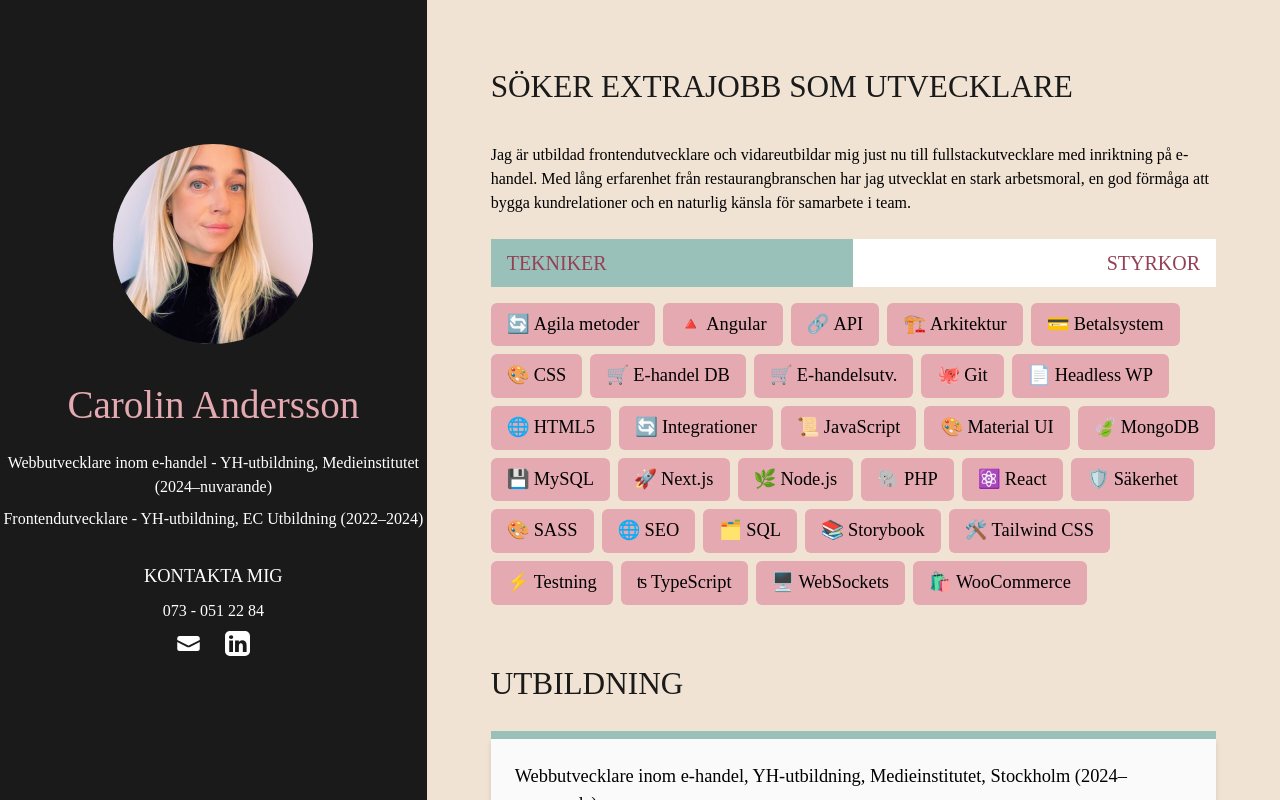
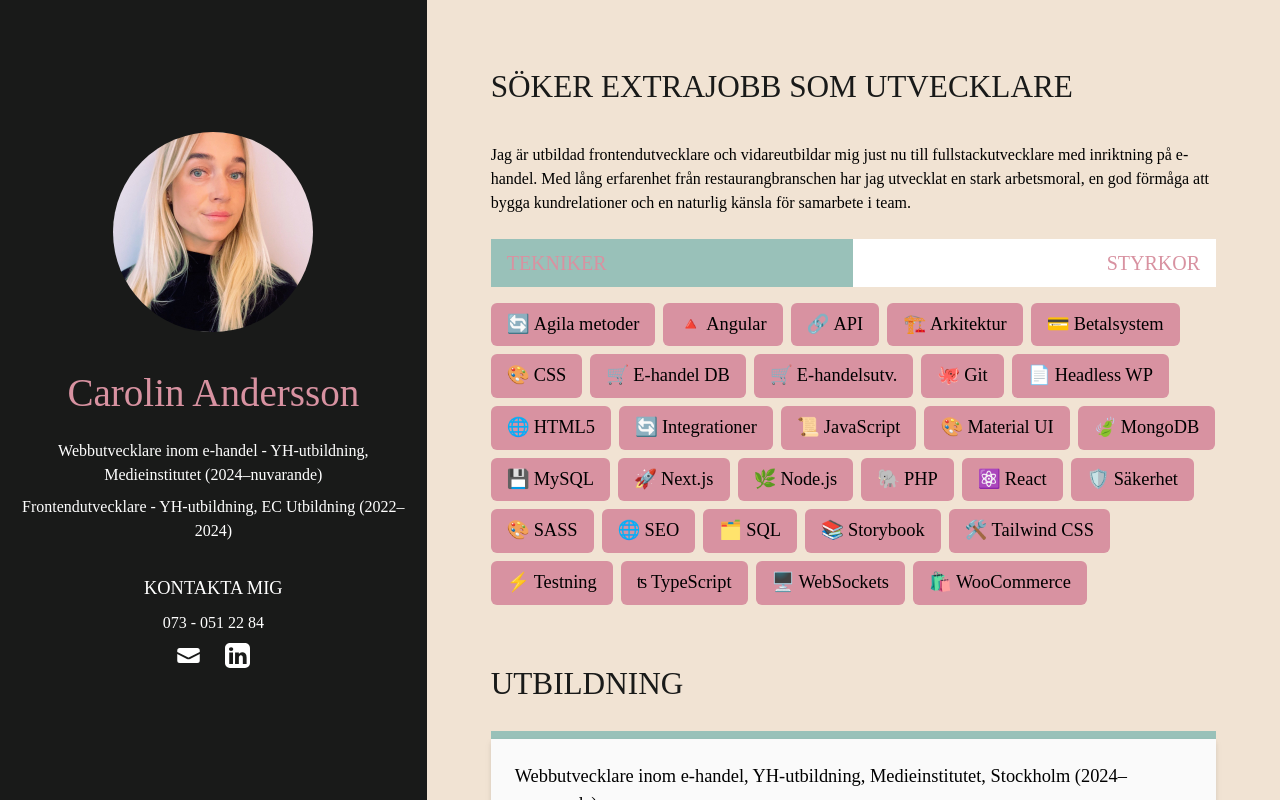
Before and after one commit to carolinmimmie/MyCv, a Next.js app: page / in a window 1280 px wide. Shown: the top 800 px of the page. Built offline with nearby package versions, Linux system fonts and the light colour scheme.

Commit message:
color puce changed

```diff
--- a/app/component/Sidebar.tsx
+++ b/app/component/Sidebar.tsx
@@ -11,7 +11,7 @@ const Sidebar = ({ data }: SidebarProps) => {
   const { name, role, education, contactLinks } = data;
 
   return (
-    <div className="bg-black flex flex-col content-between w-full h-auto sm:h-screen sm:justify-around sm:w-1/3 sm:fixed">
+    <div className="bg-black flex flex-col content-between w-full p-2 h-auto sm:h-screen sm:justify-around sm:w-1/3 sm:fixed">
       <div className="text-white flex flex-col items-center ">
         <Image
           priority
--- a/app/globals.css
+++ b/app/globals.css
@@ -4,7 +4,7 @@
 
 @layer base {
   h1 {
-    @apply text-lightpuce text-4xl p-2;
+    @apply text-puce text-4xl p-2;
   }
   h2 {
     @apply text-3xl;
@@ -47,5 +47,5 @@ main h2 {
 }
 
 .skill {
-  @apply bg-lightpuce text-lg py-2 px-4 w-fit rounded-md flex gap-1;
+  @apply bg-puce text-lg py-2 px-4 w-fit rounded-md flex gap-1;
 }
--- a/data/page-data.tsx
+++ b/data/page-data.tsx
@@ -127,7 +127,7 @@ export const projectData = {
         "En webbshop för posters med modern design och fokus på användarvänlighet.",
       body2: "Använda teknologier: React, TypeScript, SASS, Context API",
       image: "/images/liora-webshop.png",
-      current: false,
+      current: true,
       links: [
         {
           text: "Github",
@@ -145,7 +145,7 @@ export const projectData = {
         "Detta projekt är ett klassiskt sliding puzzle där brickorna måste ordnas i rätt ordning genom att flytta dem till det tomma utrymmet. När spelet är vunnet visas en popup med animation.",
       body2: "Använda teknologier: React, TypeScript, SASS och Framer Motion.",
       image: "/images/slidingpuzzle.png",
-      current: true,
+      current: false,
       links: [
         {
           text: "Github",
@@ -163,7 +163,7 @@ export const projectData = {
         "Ett klassiskt Tic Tac Toe-spel med en rosa twist! Spelarna turas om att sätta sina symboler i ett rutnät tills någon vinner eller det blir oavgjort. Spelet har enkel funktionalitet och lekfull design.",
       body2: "Använda teknologier: React, TypeScript och SASS.",
       image: "/images/tictactoe.png",
-      current: true,
+      current: false,
       links: [
         {
           text: "Github",
@@ -181,7 +181,7 @@ export const projectData = {
         "En djurhemsida där djur hämtas från ett API och användaren kan mata dem via en knapp. Djuren blir hungriga igen efter några timmar.",
       body2: "Använda teknologier: React, TypeScript och SASS.",
       image: "/images/thezoo.png",
-      current: true,
+      current: false,
       links: [
         {
           text: "Github",
--- a/tailwind.config.ts
+++ b/tailwind.config.ts
@@ -8,7 +8,7 @@ module.exports = {
   theme: {
     colors: {
       green: "#99C1B9",
-      puce: "#944156",
+      puce: "#D892A1",
       lightpuce: "#E4A9B1 ",
       lightorange: "#F2D0A9",
       almond: "#F1E3D3",
```
